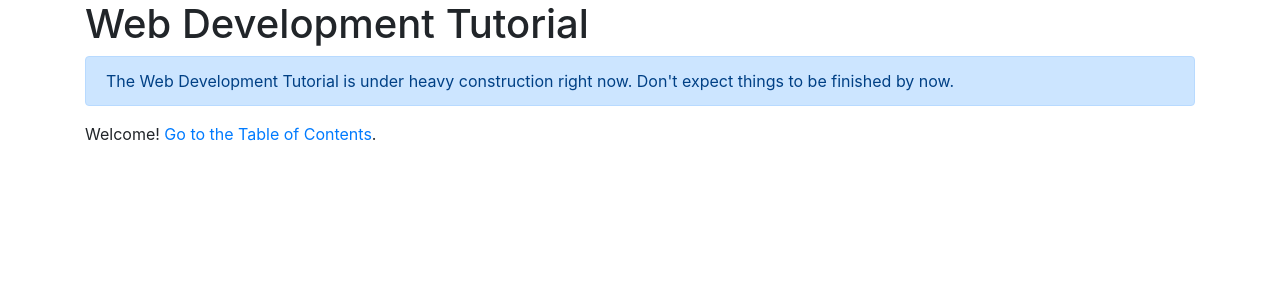
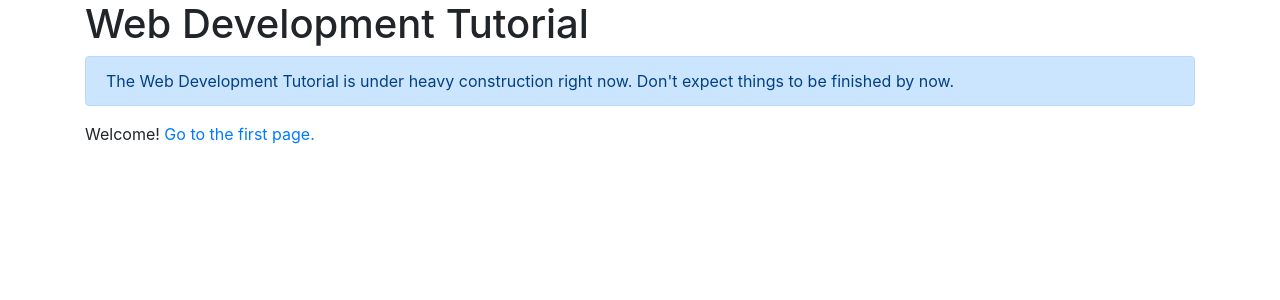
Before and after one commit to techboyg5/web-development-tutorial, a Jekyll site: the page index.html, which Jekyll copies as it is, in a window 1280 px wide. Shown: the top 300 px of the page. Built offline with Jekyll 4.4.1, drawn with Linux system fonts in a browser that asks for light colours.

Commit message:
Remove separate TOC

```diff
--- a/index.html
+++ b/index.html
@@ -22,7 +22,7 @@
           <div class="alert alert-primary" role="alert">
             The Web Development Tutorial is under heavy construction right now. Don't expect things to be finished by now.
           </div>
-                  <p>Welcome! <a href="toc.html">Go to the Table of Contents</a>.</p>
+                  <p>Welcome! <a href="https://techboyg5.github.io/web-development-tutorial/chapter1/page1.html">Go to the first page.</a></p>
       </div>
     <script src="https://code.jquery.com/jquery-3.5.1.slim.min.js" integrity="sha384-DfXdz2htPH0lsSSs5nCTpuj/zy4C+OGpamoFVy38MVBnE+IbbVYUew+OrCXaRkfj" crossorigin="anonymous"></script>
     <script src="https://cdn.jsdelivr.net/npm/popper.js@1.16.0/dist/umd/popper.min.js" integrity="sha384-Q6E9RHvbIyZFJoft+2mJbHaEWldlvI9IOYy5n3zV9zzTtmI3UksdQRVvoxMfooAo" crossorigin="anonymous"></script>
```
